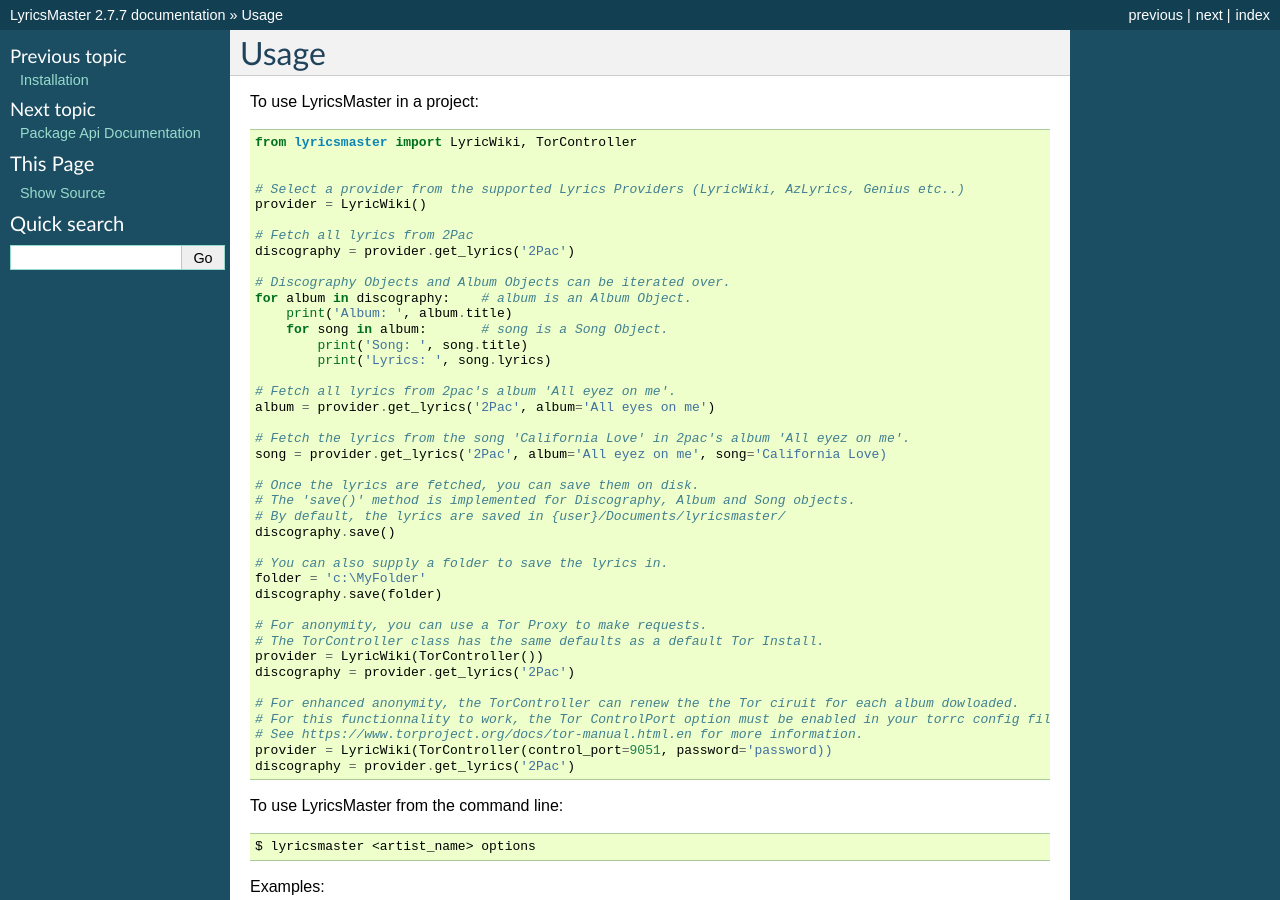
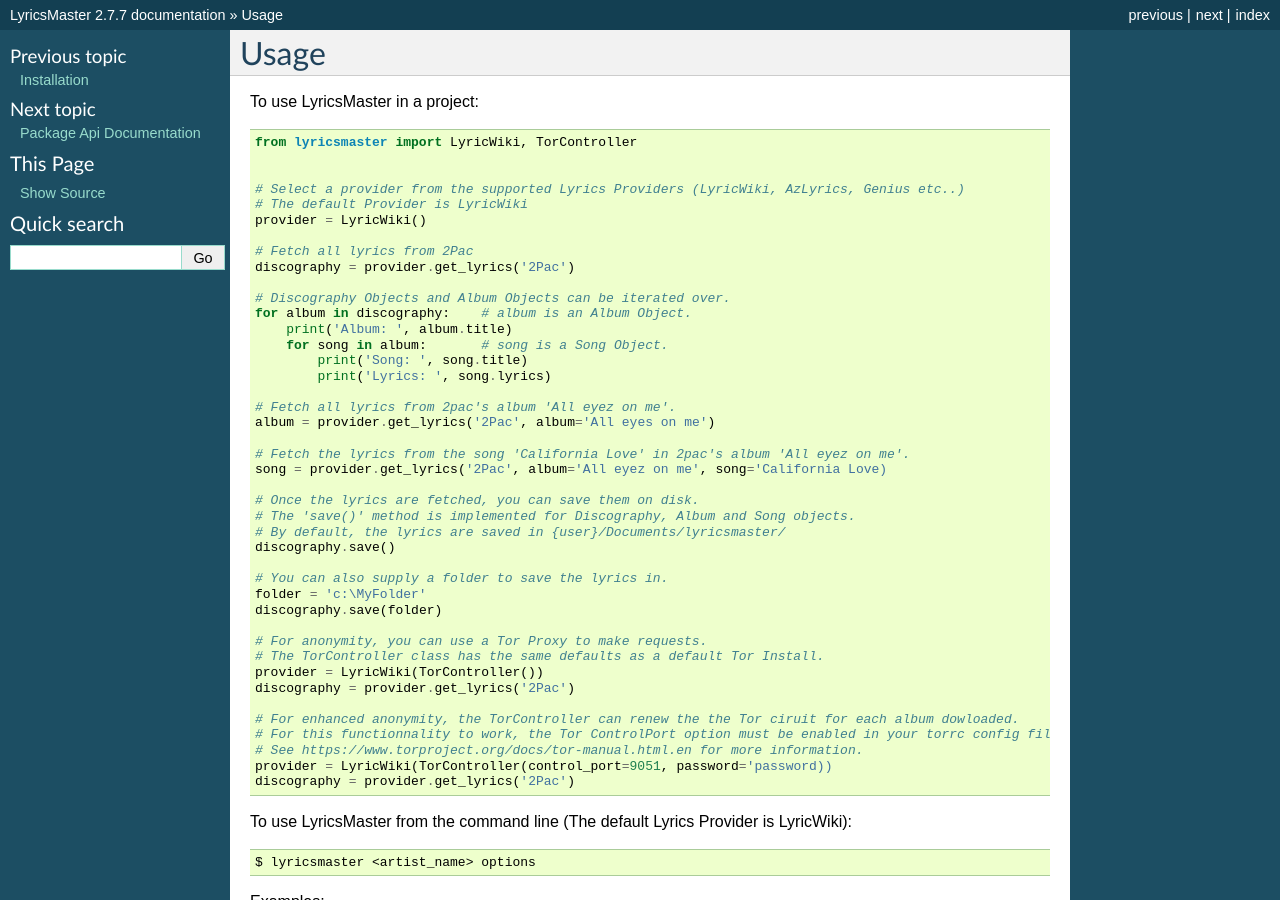
Before and after one commit to SekouD/lyricsmaster, a Sphinx documentation site: the page built from docs/usage.rst, in a window 1280 px wide and 900 px high. Built offline with Sphinx 7.4.7, drawn with Linux system fonts in a browser that asks for light colours.

Commit message:
Updated Usage.

```diff
--- a/docs/usage.rst
+++ b/docs/usage.rst
@@ -8,6 +8,7 @@
 
 
     # Select a provider from the supported Lyrics Providers (LyricWiki, AzLyrics, Genius etc..)
+    # The default Provider is LyricWiki
     provider = LyricWiki()
 
     # Fetch all lyrics from 2Pac
@@ -48,7 +49,7 @@
 
 
 
-To use LyricsMaster from the command line::
+To use LyricsMaster from the command line (The default Lyrics Provider is LyricWiki)::
 
     $ lyricsmaster <artist_name> options
 
```
